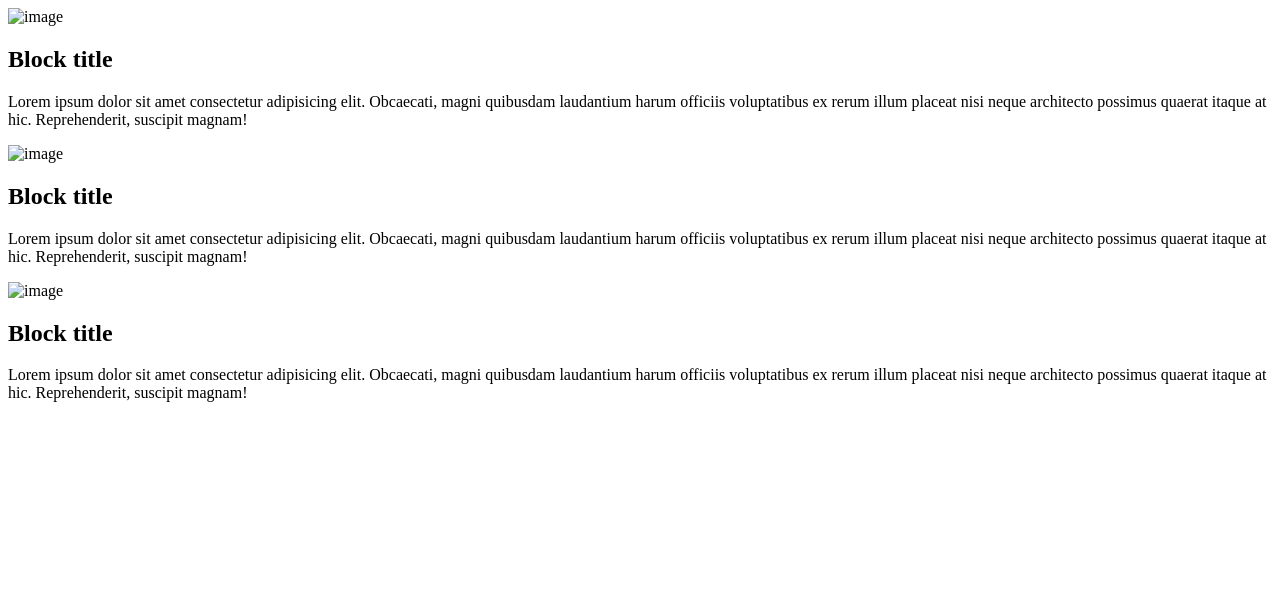
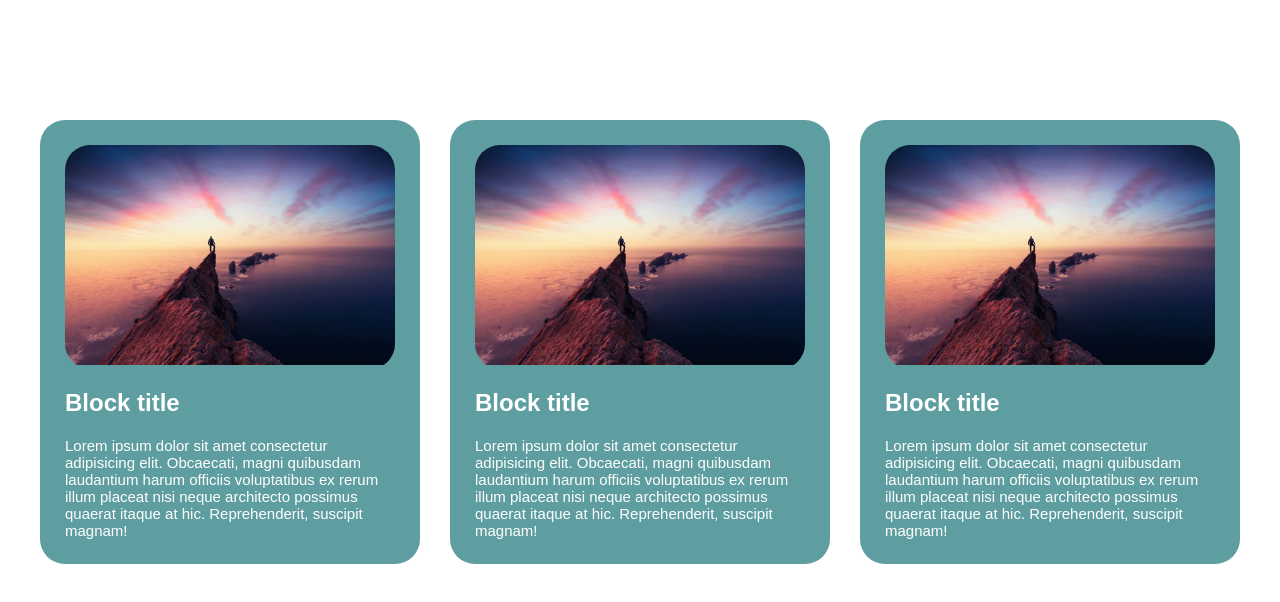
Before and after one commit to Dan1707/repository2, a plain HTML site: page index.html in a window 1280 px wide. Drawn offline with Linux system fonts and the light colour scheme.

Commit message:
finished mail

```diff
--- a/css/style.scss
+++ b/css/style.scss
@@ -0,0 +1,44 @@
+* {
+  margin: 0;
+  padding: 0;
+  box-sizing: border-box;
+  text-decoration: none;
+  list-style-type: none;
+  font-family: Arial, Helvetica, sans-serif;
+  color: #fff;
+}
+.block {
+  &__container {
+    max-width: 1200px;
+    margin: 0 auto;
+    display: flex;
+    justify-content: space-between;
+    align-items: center;
+    padding: 120px 0;
+  }
+
+  &__img {
+    max-width: 100%;
+    &_wrapper {
+      max-width: 100%;
+      max-height: 250px;
+      overflow: hidden;
+      border-radius: 25px;
+    }
+  }
+  &__item {
+    max-width: 380px;
+    display: flex;
+    flex-direction: column;
+    row-gap: 20px;
+    background-color: cadetblue;
+    padding: 25px;
+    border-radius: 25px;
+  }
+  &__title {
+  }
+
+  &__text {
+    font-size: 15px;
+  }
+}
--- a/index.html
+++ b/index.html
@@ -4,15 +4,16 @@
     <meta charset="UTF-8" />
     <meta http-equiv="X-UA-Compatible" content="IE=edge" />
     <meta name="viewport" content="width=device-width, initial-scale=1.0" />
+    <link rel="stylesheet" href="css/style.css" />
     <title>Document</title>
   </head>
   <body>
     <div class="wrapper">
       <div class="block">
         <div class="block__container">
-          <div class="bllock__item">
+          <div class="block__item">
             <div class="block__img_wrapper">
-              <img src="" alt="image" class="block__img" />
+              <img src="img/img.jpeg" alt="image" class="block__img" />
             </div>
             <h2 class="block__title">Block title</h2>
             <p class="block__text">
@@ -22,9 +23,9 @@
               itaque at hic. Reprehenderit, suscipit magnam!
             </p>
           </div>
-          <div class="bllock__item">
+          <div class="block__item">
             <div class="block__img_wrapper">
-              <img src="" alt="image" class="block__img" />
+              <img src="img/img.jpeg" alt="image" class="block__img" />
             </div>
             <h2 class="block__title">Block title</h2>
             <p class="block__text">
@@ -34,9 +35,9 @@
               itaque at hic. Reprehenderit, suscipit magnam!
             </p>
           </div>
-          <div class="bllock__item">
+          <div class="block__item">
             <div class="block__img_wrapper">
-              <img src="" alt="image" class="block__img" />
+              <img src="img/img.jpeg" alt="image" class="block__img" />
             </div>
             <h2 class="block__title">Block title</h2>
             <p class="block__text">
```
Also changed, not shown: css/style.css, img/img.jpeg (added), 1 other file.
